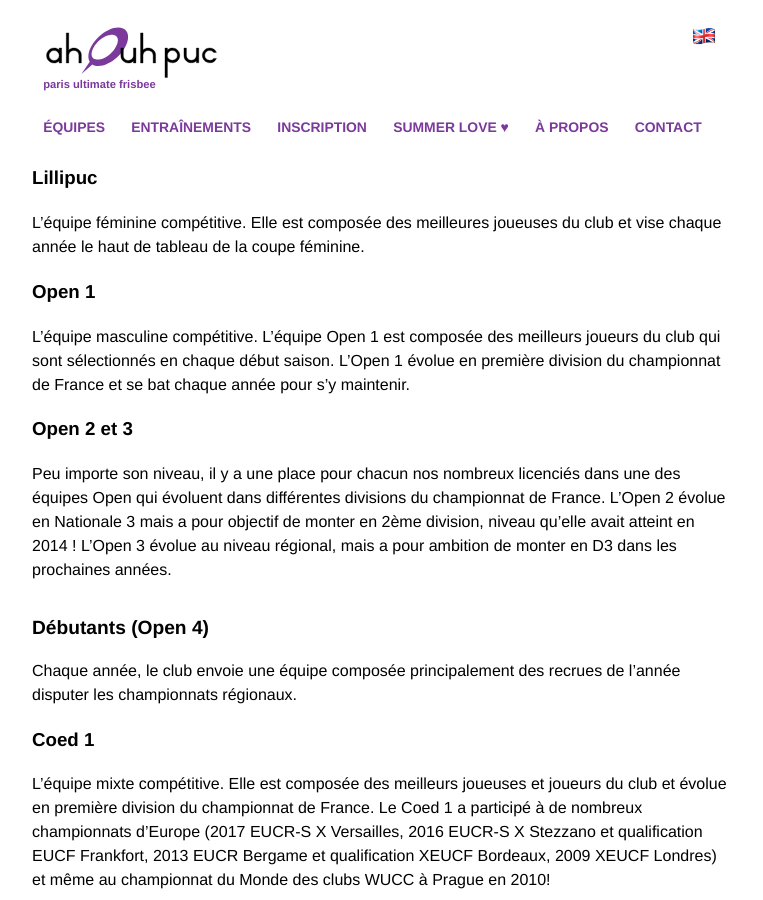
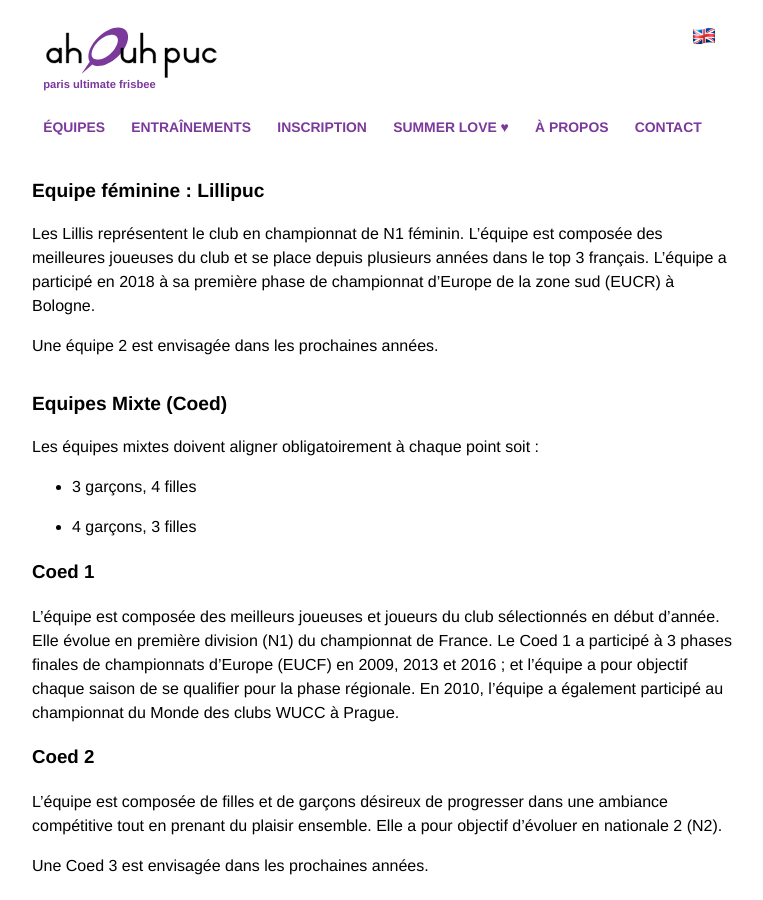
Before and after one commit to ahouhpuc/ahouhpuc.github.io, a Jekyll site: the page built from équipes.markdown, in a window 1280 px wide and 900 px high. Shown: the whole window, without its empty margins (258-1021 px from the left). Built offline with Jekyll 4.4.1, drawn with Linux system fonts in a browser that asks for light colours; some of the changed text lies outside the part shown.

Commit message:
modif equipes 2018

```diff
--- a/équipes.markdown
+++ b/équipes.markdown
@@ -3,37 +3,70 @@
 description: Le Ah Ouh Puc a une équipe féminine, trois équipes open et deux équipes coed qui participent chaque année aux championnats de France d'Ultimate.
 ---
 
-### Lillipuc
+## Equipe féminine : Lillipuc
 
-L'équipe féminine compétitive. Elle est composée des meilleures joueuses du club et vise chaque année le haut de tableau de la coupe féminine.
+Les Lillis représentent le club en championnat de N1 féminin. L'équipe est composée
+des meilleures joueuses du club et se place depuis plusieurs années dans le top
+3 français. L’équipe a participé en 2018 à sa première phase de championnat
+d’Europe de la zone sud (EUCR) à Bologne.
 
-### Open 1
+Une équipe 2 est envisagée dans les prochaines années.
 
-L'équipe masculine compétitive. L'équipe Open 1 est composée des meilleurs
-joueurs du club qui sont sélectionnés en chaque début saison.
-L'Open 1 évolue en première division du championnat de France et se bat chaque année pour s’y maintenir.
 
-### Open 2 et 3
+## Equipes Mixte (Coed)
 
-Peu importe son niveau, il y a une place pour chacun nos nombreux licenciés
-dans une des équipes Open qui évoluent dans différentes divisions du
-championnat de France.
-L’Open 2 évolue en Nationale 3 mais a pour objectif de monter en 2ème division, niveau qu’elle avait atteint en 2014 !
-L'Open 3 évolue au niveau régional, mais a pour ambition de monter en D3 dans les prochaines années.
+Les équipes mixtes doivent aligner obligatoirement à chaque point soit :
 
-## Débutants (Open 4)
-
-Chaque année, le club envoie une équipe composée principalement des recrues de l'année disputer les championnats régionaux.
+* 3 garçons, 4 filles
+* 4 garçons, 3 filles
 
 ### Coed 1
 
-L'équipe mixte compétitive. Elle est composée des meilleurs joueuses et joueurs
-du club et évolue en première division du championnat de France.  Le Coed 1 a
-participé à de nombreux championnats d'Europe (2017 EUCR‑S X Versailles, 2016
-EUCR‑S X Stezzano et qualification EUCF Frankfort, 2013 EUCR Bergame et
-qualification XEUCF Bordeaux, 2009 XEUCF Londres) et même au championnat du
-Monde des clubs WUCC à Prague en 2010!
+L’équipe est composée des meilleurs joueuses et joueurs du club sélectionnés en
+début d’année. Elle évolue en première division (N1) du championnat de France.
+Le Coed 1 a participé à 3 phases finales de championnats d’Europe (EUCF) en
+2009, 2013 et 2016 ; et l'équipe a pour objectif chaque saison de se qualifier
+pour la phase régionale.  En 2010, l’équipe a également participé au
+championnat du Monde des clubs WUCC à Prague.
 
 ### Coed 2
 
-Nous avons suffisamment de joueurs pour pouvoir former une deuxième équipe Coed qui se bat pour se faire une place en deuxième division du championnat de France mixte.
+L’équipe est composée de filles et de garçons désireux de progresser dans une
+ambiance compétitive tout en prenant du plaisir ensemble. Elle a pour objectif d'évoluer en nationale 2 (N2).
+
+Une Coed 3 est envisagée dans les prochaines années.
+
+##  Equipes Open
+
+Open signifie que l’équipe est ouverte garçons et aux filles, sans restrictions
+quant à la composition d’équipe. En pratique, à haut niveau, les équipes open
+sont essentiellement masculines.
+
+###  Open 1
+
+![Open1 2018](open1-2018.jpg)
+
+L'équipe Open 1 est composée des meilleurs joueurs du club, sélectionnés au
+début de chaque saison.  Elle évolue en première division du championnat de
+France, vise le haut de tableau et participe chaque année à des tournois
+européens.
+
+
+### Open 2
+
+L’Open 2 évolue en N3 et a pour objectif une montée en N2. L’équipe est
+composée de joueurs performants, d’anciens et de débutants.
+
+
+
+### Open 3
+
+L'open 3 s'est développé au sein du club depuis 2014 et connaît des succès
+sportifs croissants. Proche de l'open 2 aux entraînements, c'est une équipe
+ouverte à tous les joueurs et joueuses qui veulent progresser individuellement
+et collectivement, avec pour objectif de monter en division nationale.
+
+### Open 4 : Débutants, dits Rookies
+
+Chaque année, le club envoie une équipe composée principalement des recrues
+(filles et garçons) de l’année disputer leurs premiers championnats en open régional.
```
Also changed, not shown: à-propos.markdown (+15 -6 lines), open1-2018.jpg (added).
